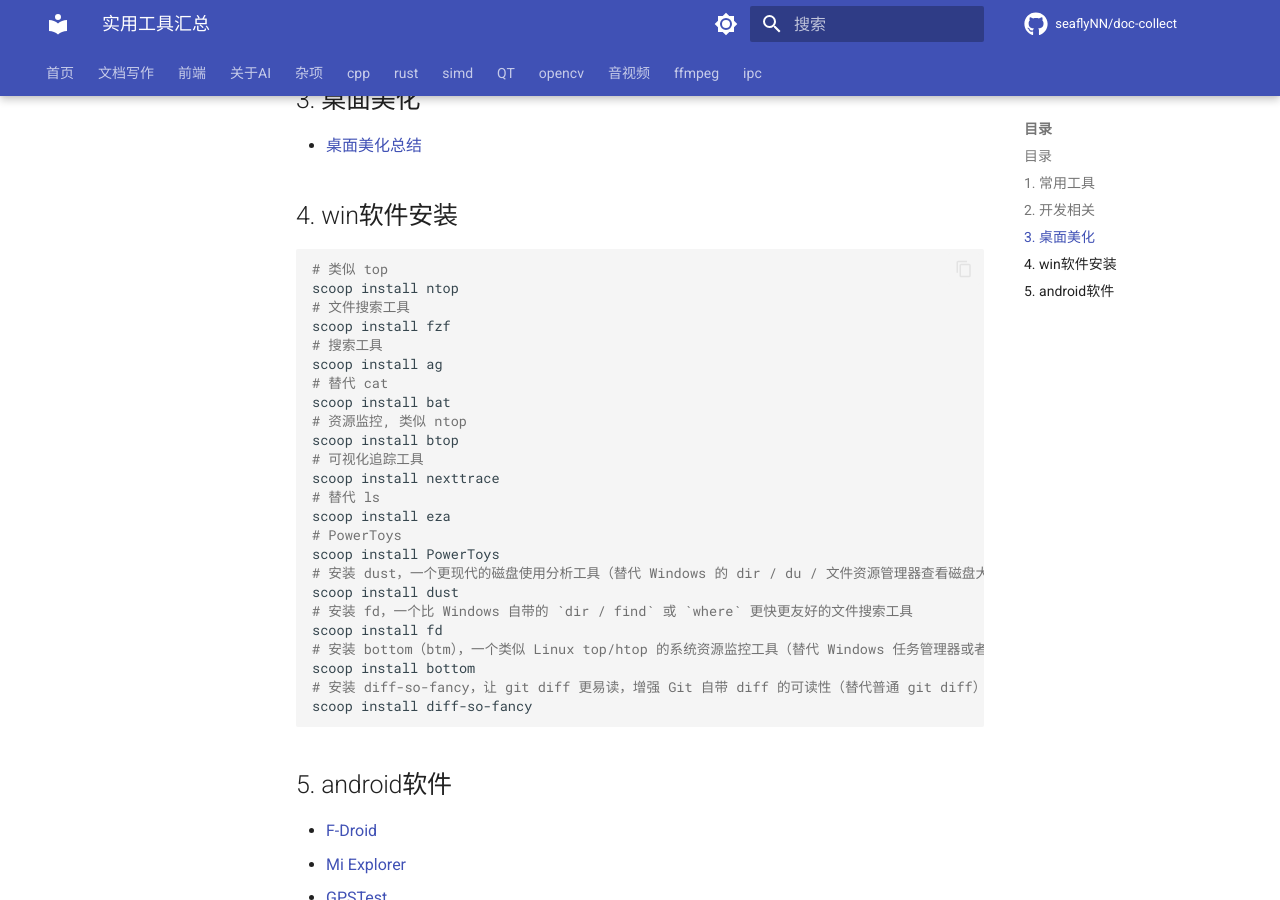
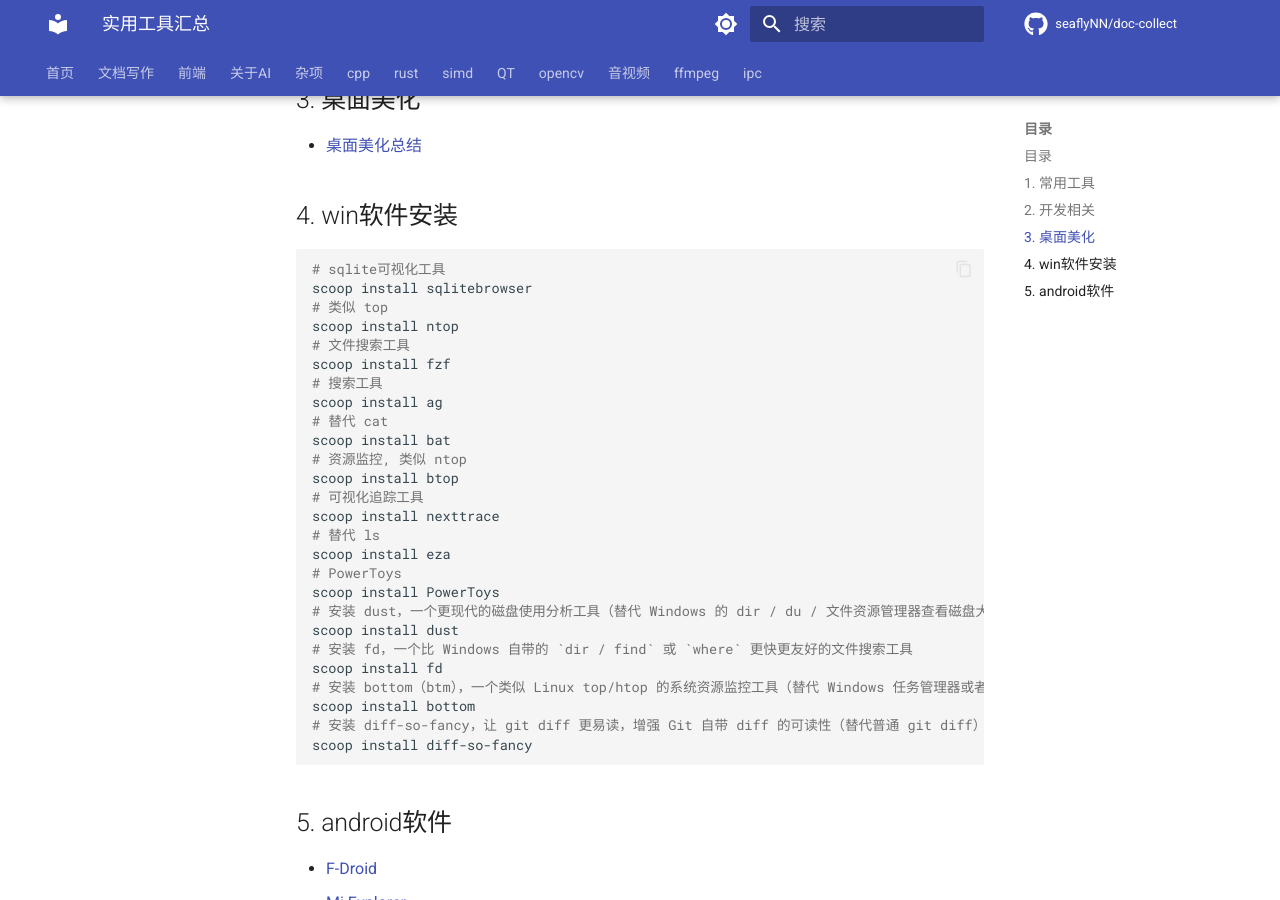
Before and after one commit to seaflyNN/doc-collect, an MkDocs documentation site: the page built from docs/杂项/实用工具汇总.md, in a window 1280 px wide and 900 px high, scrolled down 1302 px. Built offline with MkDocs 1.6.1 and Material for MkDocs 9.7.7, drawn with Linux system fonts in a browser that asks for light colours; comment, search, counter and statistics services are not loaded.

Commit message:
Add installation commands for SQLite and other tools

````diff
--- a/docs/杂项/实用工具汇总.md
+++ b/docs/杂项/实用工具汇总.md
@@ -42,6 +42,8 @@
 ## 4. win软件安装
 
 ```sh
+# sqlite可视化工具
+scoop install sqlitebrowser
 # 类似 top
 scoop install ntop
 # 文件搜索工具
````
